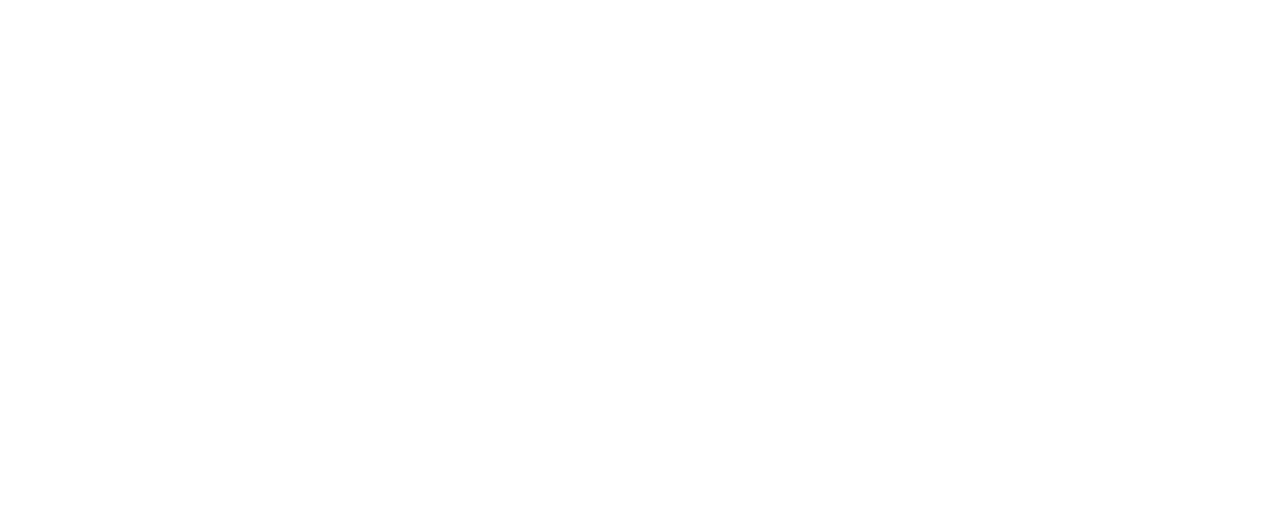
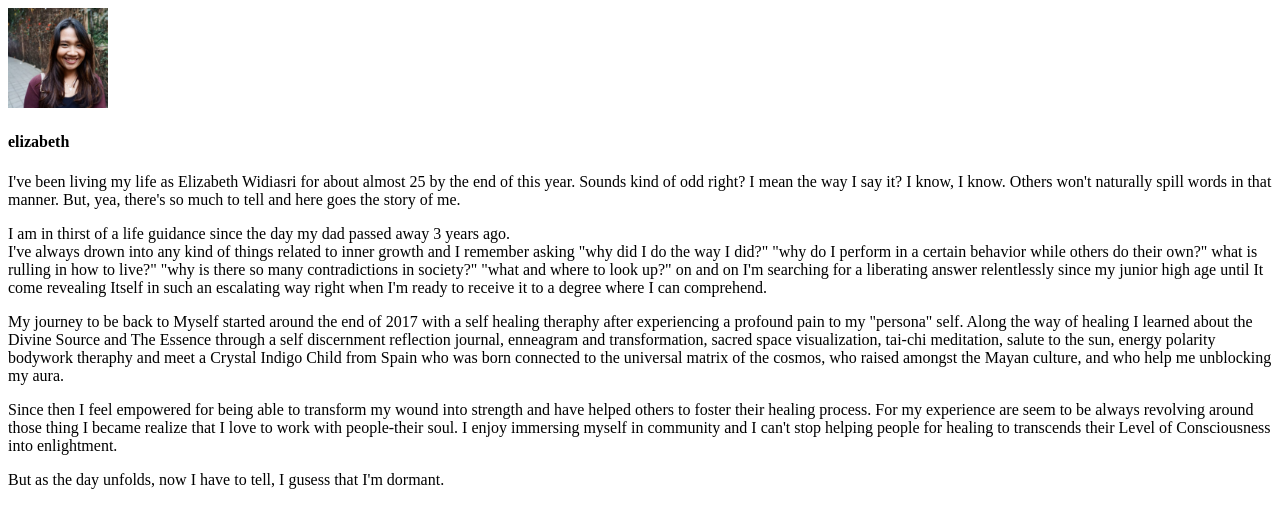
Before and after one commit to elizabethwidiasri/my-web, a plain HTML site: page about/about.html in a window 1280 px wide. Drawn offline with Linux system fonts and the light colour scheme.

Commit message:
input css

```diff
--- a/about/about.html
+++ b/about/about.html
@@ -8,12 +8,41 @@
     <body>
         <section>
             <div>
-                <!-- nama font sambung -->
+                <img src="eli.jpg" height="100px" width="100px"/>
+                <h4>elizabeth</h4><!-- nama font sambung -->
             </div>
         </section>
         <section>
             <div>
                 <!-- story text-->
+                <p>
+                    I've been living my life as Elizabeth Widiasri for about almost 25 by the end of this year.
+                    Sounds kind of odd right? I mean the way I say it?
+                    I know, I know. Others won't naturally spill words in that manner.
+                    But, yea, there's so much to tell and here goes the story of me.
+                </p>
+                <p>
+                    I am in thirst of a life guidance since the day my dad passed away 3 years ago.<br>
+                    I've always drown into any kind of things related to inner growth and I remember asking
+                    "why did I do the way I did?" "why do I perform in a certain behavior while others do their own?"
+                    what is rulling in how to live?" "why is there so many contradictions in society?" "what and where to look up?"
+                    on and on I'm searching for a liberating answer relentlessly since my junior high age until It come revealing Itself
+                    in such an escalating way right when I'm ready to receive it to a degree where I can comprehend.<br>
+                </p>
+                <p>
+                    My journey to be back to Myself started around the end of 2017 with a self healing theraphy after experiencing a profound pain to my "persona" self.
+                    Along the way of healing I learned about the Divine Source and The Essence through a self discernment reflection journal, enneagram and transformation,
+                    sacred space visualization, tai-chi meditation, salute to the sun, energy polarity bodywork theraphy and meet a Crystal Indigo Child from Spain
+                    who was born connected to the universal matrix of the cosmos, who raised amongst the Mayan culture, and who help me unblocking my aura.
+                </p>
+                <p>
+                    Since then I feel empowered for being able to transform my wound into strength and have helped others to foster their healing process.
+                    For my experience are seem to be always revolving around those thing I became realize that I love to work with people-their soul.
+                    I enjoy immersing myself in community and I can't stop helping people for healing to transcends their Level of Consciousness into enlightment.
+                </p>
+                <p>
+                    But as the day unfolds, now I have to tell, I gusess that I'm dormant.
+                </p>
             </div>
         </section>
     </body>
--- a/home/style.css
+++ b/home/style.css
@@ -25,7 +25,7 @@ body, html {
     /* Text styles */
     text-align: center;
 
-    background-image: url(https://images.unslash.com/photo-1448379764942-dc2d9afe597a?ixlib=rb-1.2.1&ixid=eyJhcHBfaWQiOjEyMDd9&auto=format&fit=crop&w=500&q=60);
+    background-image: url(https://www.freeimageslive.co.uk/files/images010/glimmering_tealights.jpg);
     background-size: cover;
     background-position: center;
     background-repeat: no-repeat;
```
Also changed, not shown: home/index.html (+1 -2 lines), about/eli.jpg (added).
